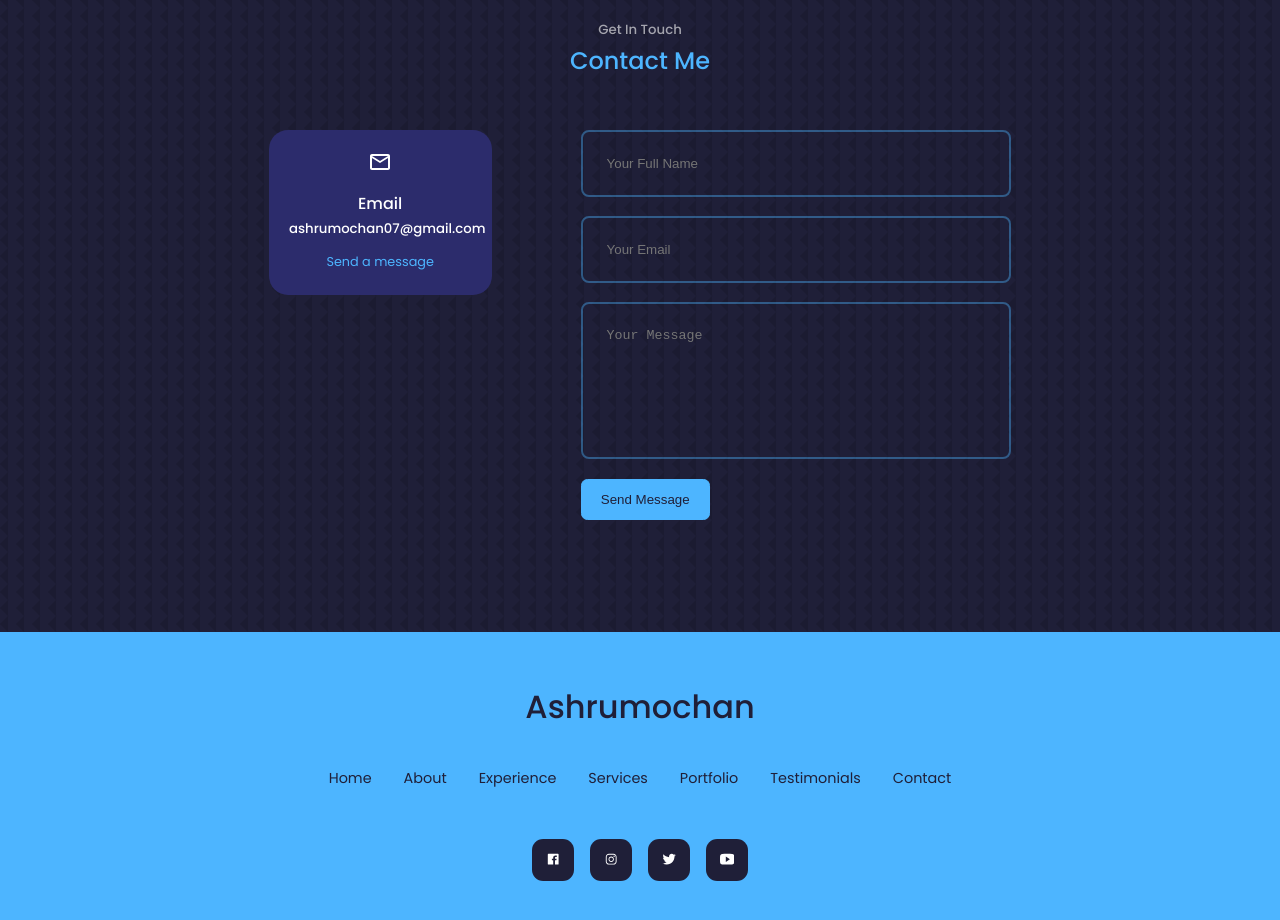
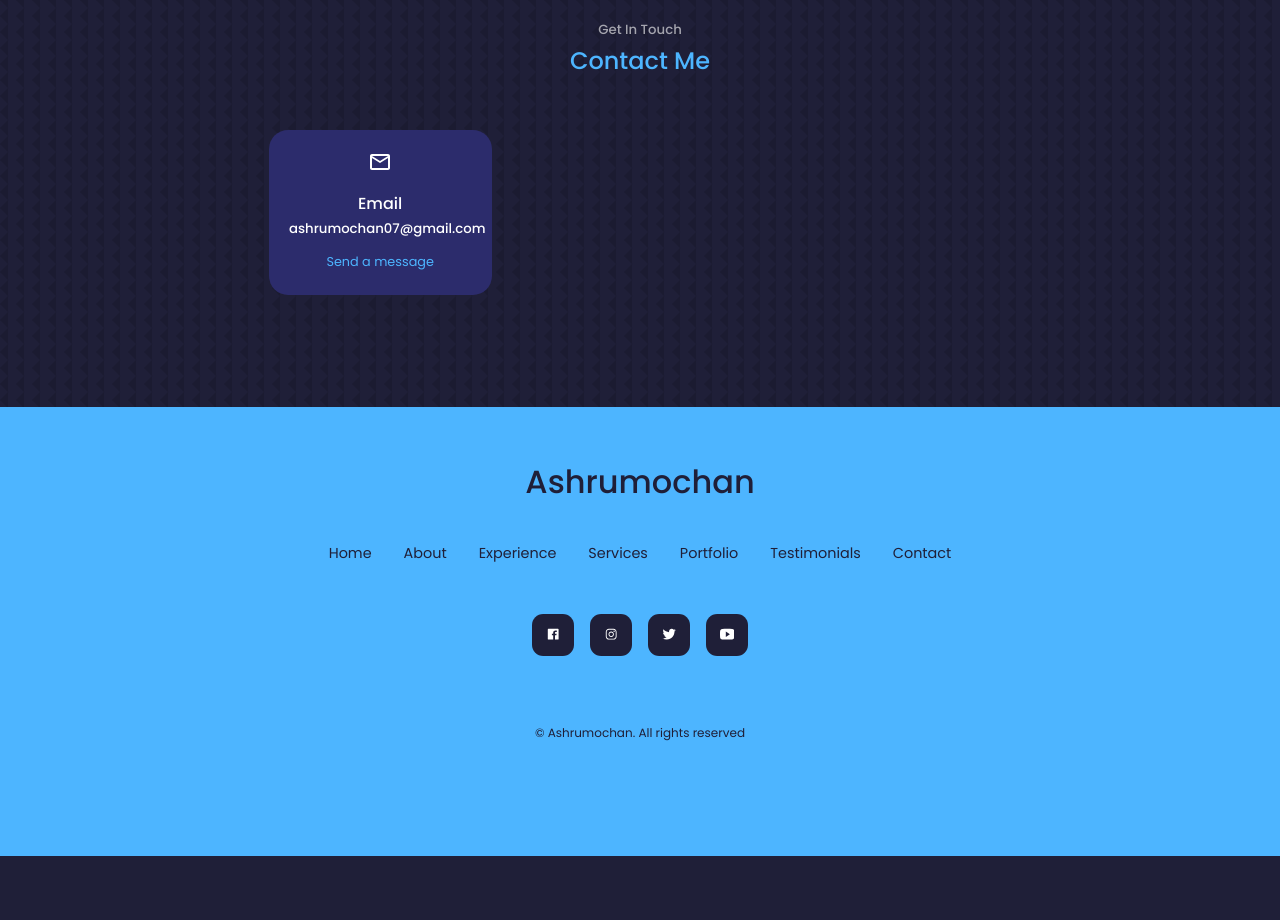
Before and after one commit to mickykhd/portfolio, a React (Vite) app: page / in a window 1280 px wide. Shown: the part 5000-5920 px from the top of the page. After the commit the page ends 5856 px from the top, so only its background shows below. Built offline with nearby package versions, Linux system fonts and the light colour scheme.

Commit message:
refactor(contact): comment out unused contact form for cleanup

```diff
--- a/src/components/contact/Contact.jsx
+++ b/src/components/contact/Contact.jsx
@@ -58,7 +58,7 @@ class Contact extends Component {
               </a>
             </div> */}
           </div>
-          <form ref={this.form} onSubmit={this.sendEmail} action="">
+          {/* <form ref={this.form} onSubmit={this.sendEmail} action="">
             <input
               type="text"
               name="name"
@@ -80,7 +80,7 @@ class Contact extends Component {
             <button type="submit" className="btn btn-primary">
               Send Message
             </button>
-          </form>
+          </form> */}
         </div>
       </section>
     );
```
